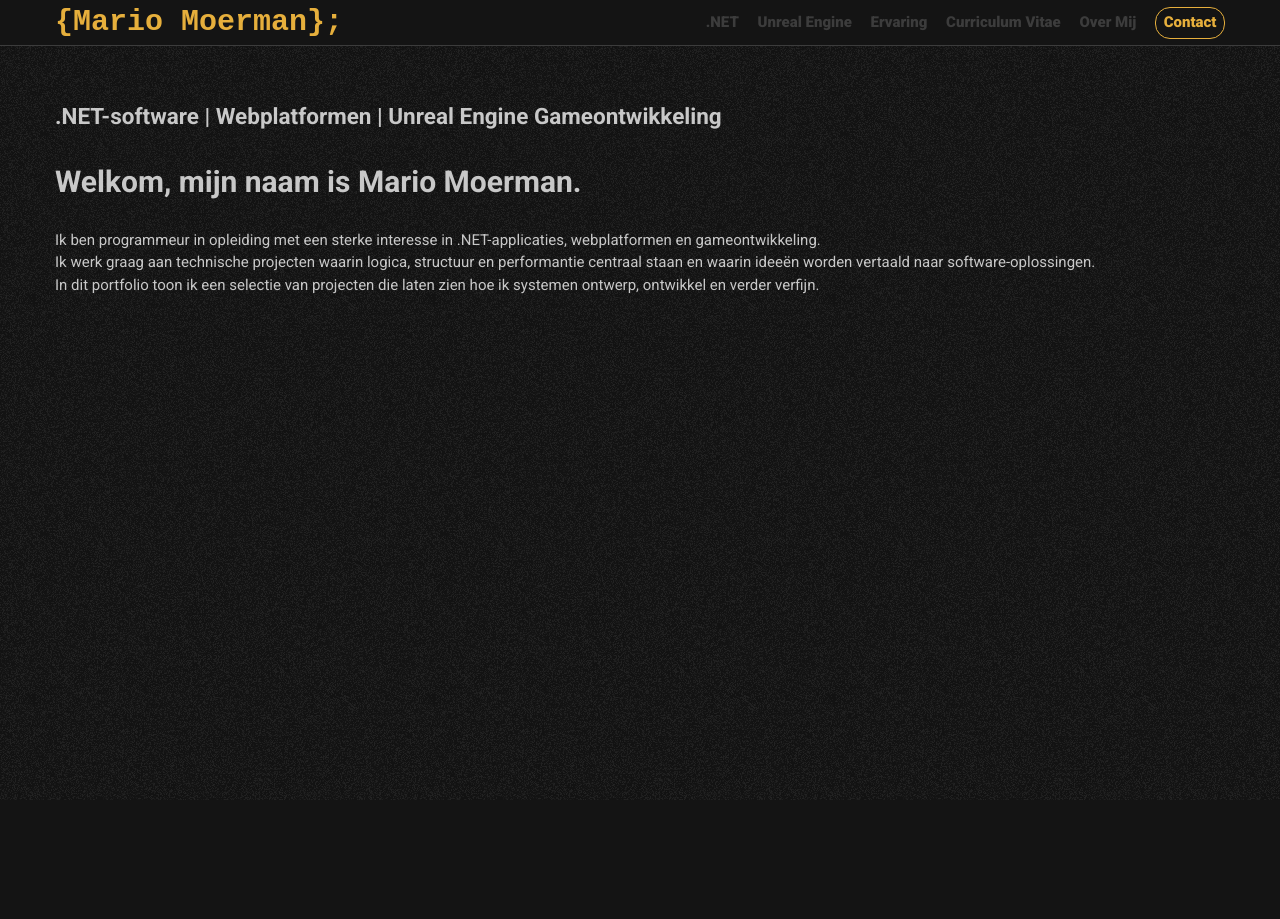
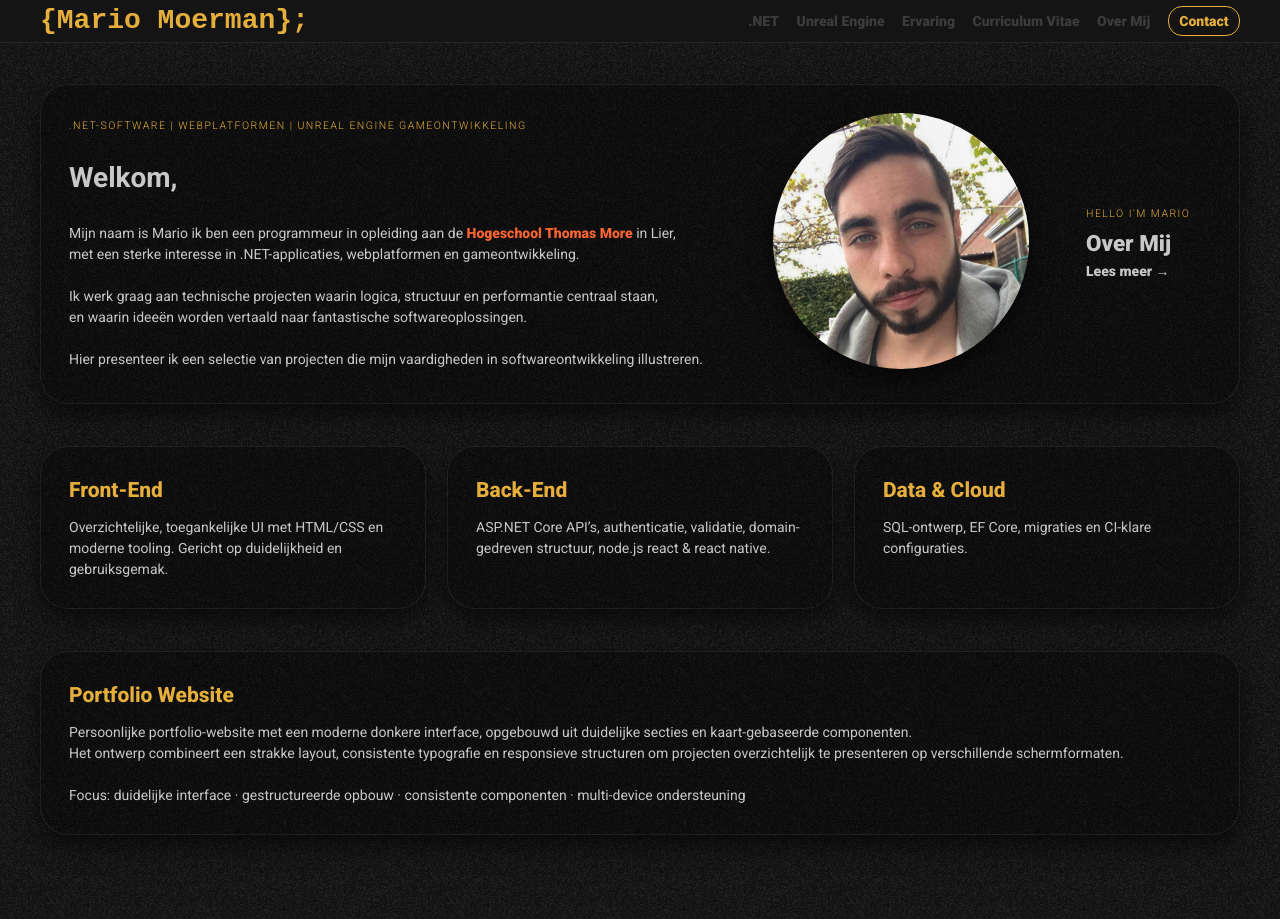
Before and after one commit to VirPalus/website-portfolio, a plain HTML site: page index.html in a window 1280 px wide. Before the commit the page ends 800 px from the top, so only its background shows below. Drawn offline with Linux system fonts and the light colour scheme.

Commit message:
home pagina css

```diff
--- a/CSS/Style.css
+++ b/CSS/Style.css
@@ -1,45 +1,35 @@
-/* Verander navigatie color per pagina */
-body.dotnet   .navBarMenu .navDotnet,
-body.unreal   .navBarMenu .navUnreal,
-body.ervaring .navBarMenu .navErvaring,
-body.cv       .navBarMenu .navCv,
-body.overmij  .navBarMenu .navOvermij {
-  color: var(--accentColor);
-}
+:root{
+  --baseBackground: url("../IMG/Background.avif");
+  --baseBlack: rgba(20,20,20,1);
+  --baseGray: rgba(60,60,60,1);
+  --baseWhite: rgba(200,200,200,1);
 
-body.dotnet   .navBarMenu .navDotnet::after,
-body.unreal   .navBarMenu .navUnreal::after,
-body.ervaring .navBarMenu .navErvaring::after,
-body.cv       .navBarMenu .navCv::after,
-body.overmij  .navBarMenu .navOvermij::after {
-  transform: scaleX(1);
-}
+  --LineColor: rgba(255,255,255,0.07);
 
-:root {
-    --baseBackground: url("../IMG/Background.avif");
-    --baseBlack: rgba(20, 20, 20, 1);
-    --baseGray: rgba(60, 60, 60, 1);
-    --baseWhite: rgba(200, 200, 200, 1);
-    --LineColor: rgba(255, 255, 255, 0.1);
-    --accentColor: rgba(230, 175, 60, 1.0);
-    --accentColorHover: rgba(230, 175, 60, .1);
-    --accentColorDotNet: rgb(170, 90, 170);
-    --accentColorUnreal: rgba(0, 160, 230, 1.0);
+  --accentColor: rgba(230,175,60,1);
+  --accentColorHover: rgba(230,175,60,.1);
+
+  --accentColorDotNet: rgb(170,90,170);
+  --accentColorUnreal: rgba(0,160,230,1);
+  --thomasmoreColor: rgba(250,100,50,1);
+
+  --linkColor: var(--accentColor);
+
   --fontFamily: "Roboto", Helvetica, Arial, sans-serif;
-    --fontBaseSize: 15px;
+  --fontBaseSize: 14px;
   --fontBaseWeight: 400;
   --fontBaseLineHeight: 1.5;
 }
 
-html {
+html{
   font-size: var(--fontBaseSize);
 }
 
-* {
+*{
   box-sizing: border-box;
 }
 
-body {
+body{
   background-color: var(--baseBlack);
   color: var(--baseWhite);
   background-image: var(--baseBackground);
@@ -53,112 +43,231 @@ body {
   margin: 0;
 }
 
-h1 { font-size: 2rem; }
-h2 { font-size: 1.75rem; }
-h3 { font-size: 1.5rem; }
-h4 { font-size: 1.25rem; }
-h5 { font-size: 1rem; }
-h6 { font-size: 0.75rem; }
+h1{ font-size:2rem }
+h2{ font-size:1.75rem }
+h3{ font-size:1.5rem }
+h4{ font-size:1.25rem }
+h5{ font-size:1rem }
+h6{ font-size:.75rem }
 
-a {
-  text-decoration: none;
-  font-weight: 1000;
-  color: var(--baseGray);
+p{
+  margin:0;
 }
 
-p{
-  margin: 0;
+a{
+  position: relative;
+  text-decoration: none;
+  font-weight: 900;
+  color: inherit;
 }
 
-.navBar {
-  width: 100%;
-  z-index: 100;
-  background-color: var(--baseBlack);
-  border-bottom: 1px solid var(--baseGray);
-  backdrop-filter: blur(10px);
-  position: fixed;
-  top: 0;
+a::after{
+  content:"";
+  position:absolute;
+  left:0;
+  bottom:-2px;
+  width:100%;
+  height:2px;
+  background: var(--linkColor);
+  transform:scaleX(0);
+  transform-origin:left;
+  transition:transform .2s ease;
 }
 
-.navBarInner {
-  display: flex;
-  justify-content: space-between;
-  align-items: center;
-  margin: 0 auto;
-  max-width: 1200px;
-  padding: 0 1rem;
+a:hover::after{
+  transform:scaleX(1);
 }
 
-.navBarMenu {
-  display: flex;
-  align-items: center;
-  gap: 1.25rem;
+.navBar{
+  position:fixed;
+  top:0;
+  width:100%;
+  z-index:100;
+  background-color:var(--baseBlack);
+  border-bottom:1px solid var(--LineColor);
+  backdrop-filter:blur(10px);
 }
 
-.navBarMenu a:not(.navBtn) {
-  position: relative;
-  display: inline-block;
-  transition: color .2s ease;
+.navBarInner{
+  display:flex;
+  justify-content:space-between;
+  align-items:center;
+  max-width:1200px;
+  margin:0 auto;
 }
 
-.navBarMenu a:not(.navBtn)::after {
-  content: "";
-  position: absolute;
-  left: 0;
-  bottom: 0;
-  height: 2px;
-  width: 100%;
-  background: var(--accentColor);
-  transform: scaleX(0);
-  transform-origin: left;
-  transition: transform .2s ease;
+.navBarLogo{
+  color:var(--accentColor);
+  font-family:"Courier New", monospace, Helvetica, Arial, sans-serif;
+  font-size:2rem;
+  font-weight:900;
 }
 
-.navBarMenu a:not(.navBtn):hover::after {
-  transform: scaleX(1);
+.navBarLogo::after{
+  display:none;
 }
 
-.navBarLogo {
-  color: var(--accentColor);
-  font-family: "Courier New", monospace, Helvetica, Arial, sans-serif;
-  font-size: 2rem;
-  font-weight: 900;
+.navBarMenu{
+  display:flex;
+  align-items:center;
+  gap:1.25rem;
 }
 
-.navBtn {
-  padding:.25rem .5rem;
-  border-radius: 1rem;
-  border: 1px solid var(--accentColor);
-  color: var(--accentColor);
-  transition: all .2s ease;
+.navBarMenu a:not(.navBtn){
+  color:var(--baseGray);
+  --linkColor: var(--accentColor);
+  transition:color .2s ease;
 }
 
-.navBtn:hover {
-    background: var(--accentColorHover);
+.navBarMenu a:not(.navBtn):hover{
+  color:var(--accentColor);
+}
+
+.navBtn{
+  padding:.25rem .75rem;
+  border:1px solid var(--accentColor);
+  border-radius:1rem;
+  color:var(--accentColor);
+  transition:background-color .2s ease,color .2s ease,border-color .2s ease;
+}
+
+.navBtn::after{
+  display:none;
+}
+
+.navBtn:hover{
+  background:var(--accentColorHover);
+}
+
+body.dotnet   .navBarMenu .navDotnet,
+body.unreal   .navBarMenu .navUnreal,
+body.ervaring .navBarMenu .navErvaring,
+body.cv       .navBarMenu .navCv,
+body.overmij  .navBarMenu .navOvermij{
+  color:var(--linkColor);
+}
+
+body.dotnet   .navBarMenu .navDotnet::after,
+body.unreal   .navBarMenu .navUnreal::after,
+body.ervaring .navBarMenu .navErvaring::after,
+body.cv       .navBarMenu .navCv::after,
+body.overmij  .navBarMenu .navOvermij::after{
+  transform:scaleX(1);
+}
+
+.container{
+  max-width:1200px;
+  margin:6rem auto;
+}
+
+.block{
+  padding:2rem;
+  border:1px solid var(--LineColor);
+  border-radius:2rem;
+  background:rgba(0,0,0,0.35);
+  box-shadow: 0 10px 25px rgba(0, 0, 0, 0.6);
 }
 
 .underConstruction{
-  display: flex;
-  justify-content: center;
-  align-items: center;
-  min-height: 100vh;
-  width: 100%;
+  display:flex;
+  justify-content:center;
+  align-items:center;
+  min-height:100vh;
+  width:100%;
 }
+
 .underConstruction img{
-  display: block;
-  max-width: min(900px, 90vw);
-  height: auto;
+  display:block;
+  max-width:min(900px,90vw);
+  height:auto;
 
-  border: 2px solid rgba(255,255,255,0.10);
-  border-radius: 28px;
+  border:2px solid rgba(255,255,255,0.10);
+  border-radius:28px;
 
 box-shadow:
   0 18px 60px rgba(0,0,0,0.55),
   0 0 0 1px rgba(0,0,0,0.35);
 }
-.container {
-    max-width: 1200px;
-    margin: 100px auto auto auto;
-    padding-left: 1rem;
-    padding-right: 1rem;
+
+.hero {
+  margin: 3rem 0;
 }
+
+.heroWelkom{
+  display:flex;
+  justify-content:space-between;
+  align-items:center;
+  gap:2rem;
+  flex-wrap:wrap;
+}
+
+.heroTekst{
+  flex:1 1;
+}
+
+.fotoMario{
+  max-width:256px;
+}
+
+.fotoMario img{
+  width:100%;
+  border-radius:50%;
+  box-shadow:0 10px 25px rgba(0,0,0,0.6);
+}
+
+.thomasmore a{
+  color: var(--thomasmoreColor);
+  --linkColor: var(--thomasmoreColor);
+}
+
+.label {
+  margin: 0 0 .35rem;
+  color: var(--accentColor);
+  letter-spacing: .14em;
+  text-transform: uppercase;
+  font-weight: 300;
+  font-size: 0.75rem;
+}
+
+.sectieTitel {
+  margin: 0;
+  font-size: 1.6rem;
+  font-weight: 900;
+}
+
+.sectieLink{
+  width: 125px;
+}
+
+.verLine{
+  min-height: stretch;
+  width: 1px;
+  margin: 0;
+  padding: 0;
+  background: var(--LineColor);
+}
+
+.horLine{
+  min-width: stretch;
+  height: 1px;
+  margin: 0;
+  padding: 0;
+  background: var(--LineColor);
+
+}
+
+.zeroTopMargin{
+  margin-top: 0px;
+}
+
+.heroBlocks {
+  display: grid;
+  grid-template-columns: repeat(3, 1fr);
+  gap: 1.5rem;
+}
+
+.block h3 {
+  margin: 0 0 .75rem;
+  color: var(--accentColor);
+  font-weight: 800;
+}
--- a/index.html
+++ b/index.html
@@ -10,25 +10,83 @@
       rel="stylesheet"
     />
     <link rel="stylesheet" href="CSS/Style.css" />
-    <title>Home</title>
+    <title>Mario Moerman | Home</title>
   </head>
   <body>
     <header id="navbar"></header>
     <main>
       <div class="container">
-        <section class="heroWelkom">
-          <h3>.NET-software | Webplatformen | Unreal Engine Gameontwikkeling</h3>
-          <h1>Welkom, mijn naam is Mario Moerman.</h1>
-          <p>Ik ben programmeur in opleiding met een sterke interesse in .NET-applicaties, webplatformen en gameontwikkeling.</p>
-          <p>Ik werk graag aan technische projecten waarin logica, structuur en performantie centraal staan en waarin ideeën worden vertaald naar software-oplossingen.</p>
-          <p>In dit portfolio toon ik een selectie van projecten die laten zien hoe ik systemen ontwerp, ontwikkel en verder verfijn.</p>
+        <section class="hero heroWelkom block">
+
+          <div class="heroTekst">
+            <p class="zeroTopMargin label">.NET-software | Webplatformen | Unreal Engine Gameontwikkeling</p>
+            <h1>Welkom,</h1>
+            <p>Mijn naam is Mario ik ben een programmeur in opleiding aan de <span class="thomasmore"><a href="https://thomasmore.be/nl/opleidingen/graduaat/programmeren/antwerpen/basistraject">Hogeschool Thomas More</a></span> in Lier,</p>
+            <p>met een sterke interesse in .NET-applicaties, webplatformen en gameontwikkeling.</p>
+            <br>
+            <p>Ik werk graag aan technische projecten waarin logica, structuur en performantie centraal staan,</p>
+            <p>en waarin ideeën worden vertaald naar fantastische softwareoplossingen.</p>
+            <br>
+            <p>Hier presenteer ik een selectie van projecten die mijn vaardigheden in softwareontwikkeling illustreren.</p>
+          </div>
+
+          <div class="fotoMario">
+            <img src="IMG/MarioMoerman.jpg" alt="Mario Moerman">
+          </div>
+
+          <div class="verLine"></div>
+
+          <div class="sectieLink">
+            <p class="label">Hello I'm Mario</p>
+            <h2 class="sectieTitel">Over Mij</h2>
+            <a href="overmij.html">Lees meer →</a>
+          </div>
+
         </section>
+        <section class="hero heroBlocks" id="geleerdId" aria-label="Wat heb ik geleerd">
+
+          <div class="block">
+            <h3>Front-End</h3>
+            <p>
+              Overzichtelijke, toegankelijke UI met HTML/CSS en moderne tooling. Gericht op duidelijkheid en gebruiksgemak.
+            </p>
+          </div>
+
+          <div class="block">
+            <h3>Back-End</h3>
+            <p>
+              ASP.NET Core API’s, authenticatie, validatie, domain-gedreven structuur, node.js react & react native.
+            </p>
+          </div>
+
+
+          <div class="block">
+            <h3>Data & Cloud</h3>
+            <p>
+              SQL-ontwerp, EF Core, migraties en CI-klare configuraties.
+            </p>
+          </div>
+
+        </section>
+          <section class="hero block" id="gemaaktId" aria-label="Wat heb ik gemaakt">
+            <article>
+                <h3>Portfolio Website</h3>
+                <p>
+                  Persoonlijke portfolio-website met een moderne donkere interface, opgebouwd uit duidelijke secties en kaart-gebaseerde componenten.
+                </p>
+                <p>
+                  Het ontwerp combineert een strakke layout, consistente typografie en responsieve structuren om projecten overzichtelijk te presenteren op verschillende schermformaten.
+                </p>
+                <br>
+                <p>
+                  Focus: duidelijke interface · gestructureerde opbouw · consistente componenten · multi-device ondersteuning
+                </p>
+            </article>
+          </section>
       </div>
     </main>
     <script>
-      fetch("navbar.html")
-        .then((r) => r.text())
-        .then((html) => (document.getElementById("navbar").innerHTML = html));
+      fetch("navbar.html").then(response => response.text()).then(html => document.getElementById("navbar").innerHTML = html);
     </script>
   </body>
 </html>
```
Also changed, not shown: contact.html (+2 -2 lines), cv.html (+2 -2 lines), dotnet.html (+2 -2 lines), ervaring.html (+2 -2 lines), overmij.html (+2 -2 lines), unreal.html (+2 -2 lines), IMG/MarioMoerman.jpg (added). Lines whose indentation alone changed are shown as unchanged.
